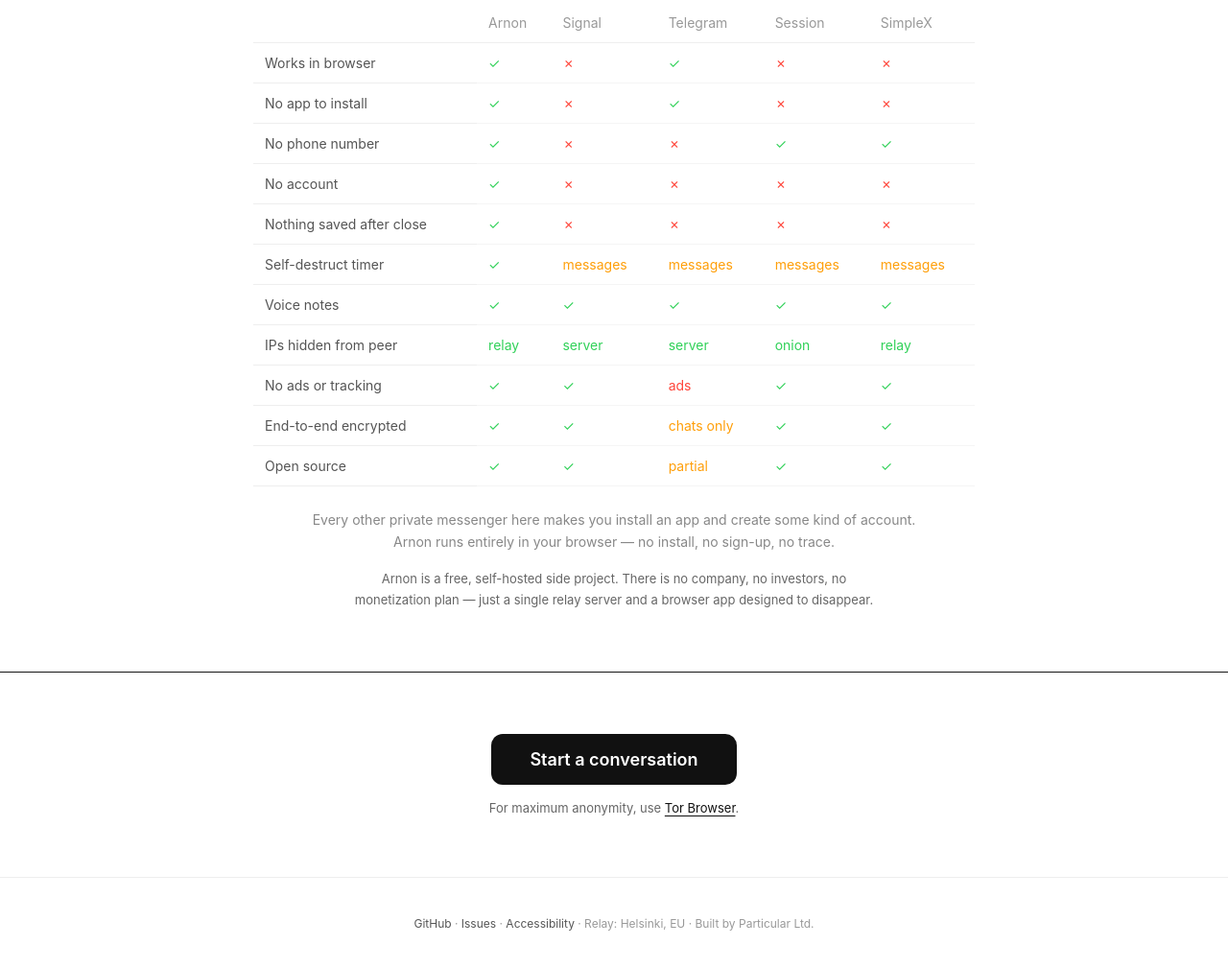
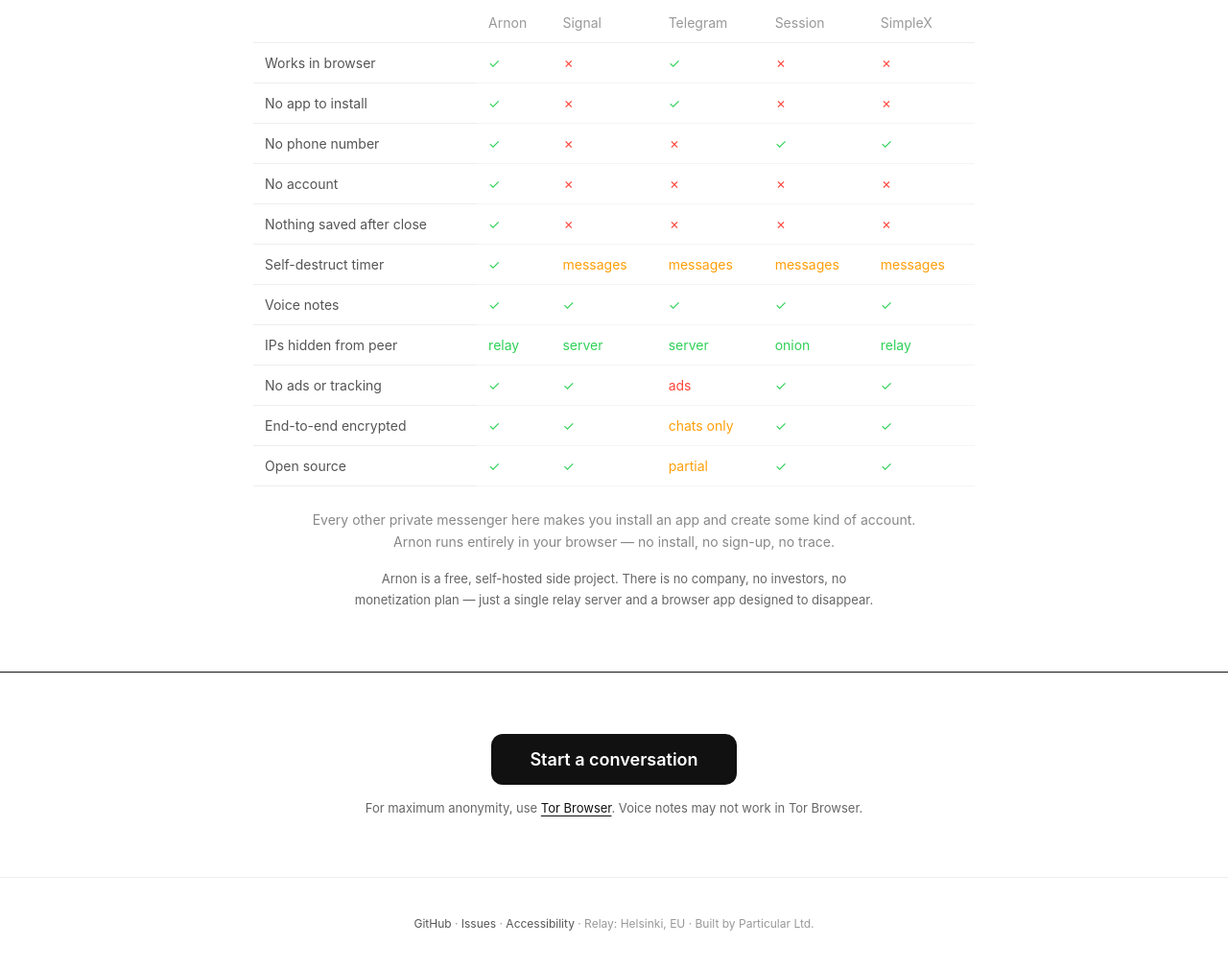
Before and after one commit to atas2390/arnon, a plain HTML site: page index.html in a window 1280 px wide. Shown: the part 1771-2781 px from the top of the page at 96% size. Drawn offline with Linux system fonts and the light colour scheme.

Commit message:
Add Tor voice note warning, fix license year to 2026

```diff
--- a/index.html
+++ b/index.html
@@ -189,7 +189,7 @@
 
 <section style="text-align:center;padding:64px 24px;border-top:1px solid #151515">
   <a href="/pwa/app.html" class="hero-btn">Start a conversation</a>
-  <p class="hero-note" style="margin-top:16px">For maximum anonymity, use <a href="https://www.torproject.org/download/">Tor Browser</a>.</p>
+  <p class="hero-note" style="margin-top:16px">For maximum anonymity, use <a href="https://www.torproject.org/download/">Tor Browser</a>. Voice notes may not work in Tor Browser.</p>
 </section>
 
 <footer>
```
Also changed, not shown: README.md, 1 other file.
